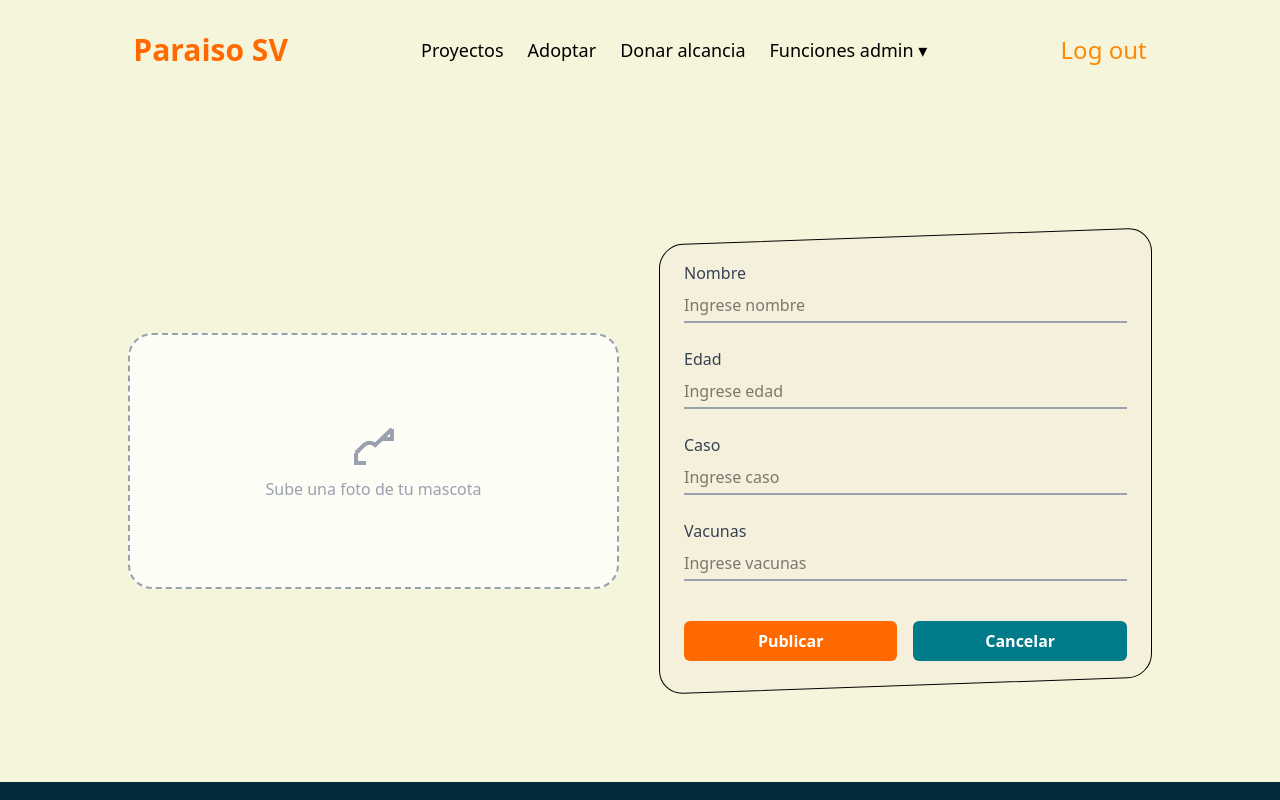
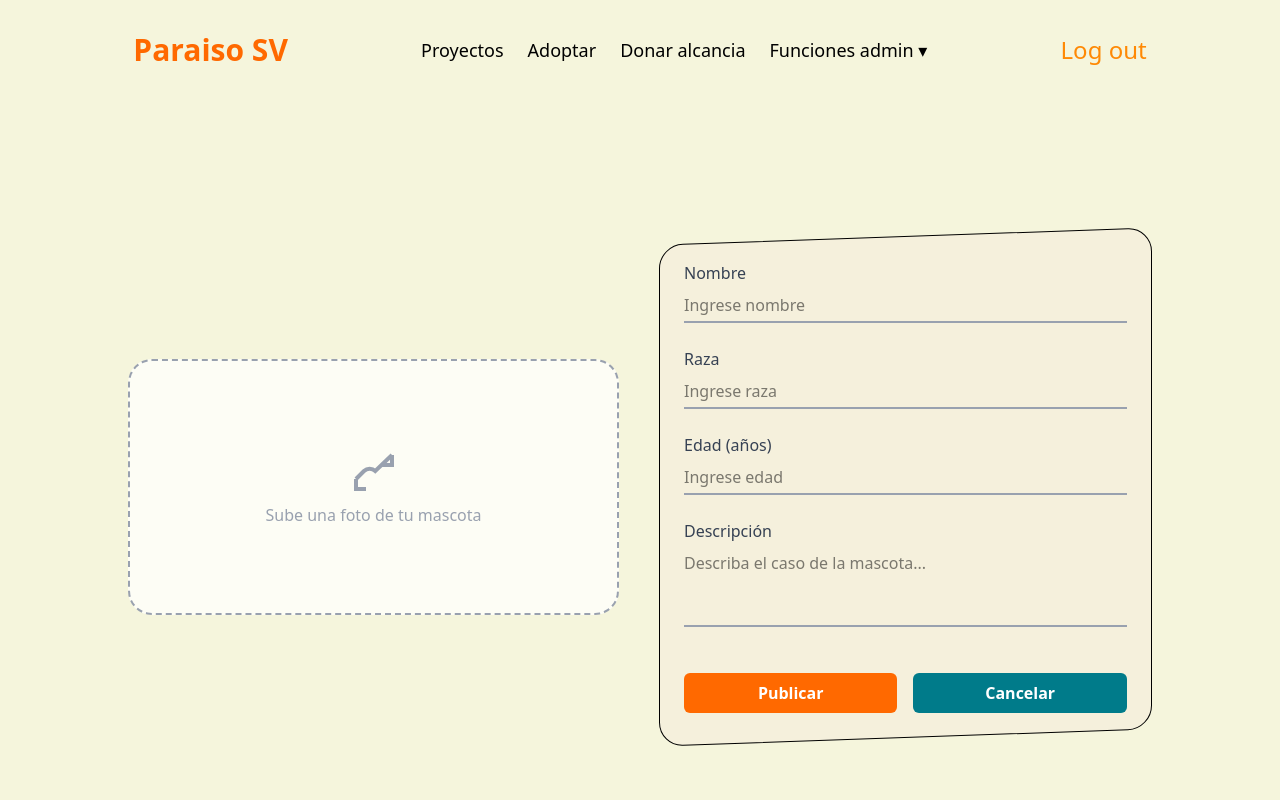
Before and after one commit to Whyzkell/ParaisoSV, a React (Vite) app in the folder ParaisoFrontend/: page /agregarmascota in a window 1280 px wide. Shown: the top 800 px of the page. Built offline with nearby package versions, Linux system fonts and the light colour scheme.

Commit message:
AgregarMascota

```diff
--- a/ParaisoFrontend/src/render/agregarMascosta.jsx
+++ b/ParaisoFrontend/src/render/agregarMascosta.jsx
@@ -1,23 +1,138 @@
 import React, { useState } from "react";
 import NavnoCAdm from "./componentes/navCesionAdm.jsx";
 import Footer from "./componentes/footer.jsx";
+import { useNavigate } from "react-router-dom";
+import { useAuth } from "../context/AuthContext.jsx"; // 1. Importar Auth
+import axios from "axios"; // 2. Importar Axios
+
+const API_URL = "http://localhost:8081"; // La URL de tu backend
 
 const AgregarMascota = () => {
-  const [imagen, setImagen] = useState(null);
+  const navigate = useNavigate();
+  const { user } = useAuth(); // 3. Obtener el usuario (para el token)
 
+  // 4. Estado para los campos del formulario (basado en PerroCreateDTO)
+  const [formData, setFormData] = useState({
+    nombre: "",
+    raza: "",
+    edad: "",
+    descr: "",
+  });
+
+  // 5. Estados separados para el archivo y la vista previa
+  const [imagenFile, setImagenFile] = useState(null); // El archivo a subir
+  const [imagenPreview, setImagenPreview] = useState(null); // La URL para mostrar
+  const [submitting, setSubmitting] = useState(false);
+
+  // 6. Manejador para el archivo de imagen
   const handleImagenChange = (e) => {
     const file = e.target.files[0];
     if (file) {
-      setImagen(URL.createObjectURL(file));
+      setImagenFile(file); // Guardamos el archivo
+      setImagenPreview(URL.createObjectURL(file)); // Creamos la vista previa
+    } else {
+      setImagenFile(null);
+      setImagenPreview(null);
+    }
+  };
+
+  // 7. Manejador para los campos de texto
+  const handleChange = (e) => {
+    const { name, value } = e.target;
+    setFormData((prev) => ({
+      ...prev,
+      [name]: value,
+    }));
+  };
+
+  // 8. Lógica para cancelar
+  const handleCancelar = () => {
+    setFormData({ nombre: "", raza: "", edad: "", descr: "" });
+    setImagenFile(null);
+    setImagenPreview(null);
+  };
+
+  // 9. Lógica de envío (el proceso de 2 pasos)
+  const handleSubmit = async (e) => {
+    e.preventDefault();
+
+    // Validaciones
+    if (!imagenFile) {
+      alert("Por favor, sube una foto de la mascota.");
+      return;
+    }
+    if (
+      !formData.nombre ||
+      !formData.raza ||
+      !formData.edad ||
+      !formData.descr
+    ) {
+      alert("Por favor, completa todos los campos.");
+      return;
+    }
+    if (!user || !user.token) {
+      alert("No estás autenticado. Inicia sesión como Admin.");
+      return;
+    }
+
+    setSubmitting(true);
+
+    try {
+      // --- PASO 1: Subir la imagen ---
+      const fileData = new FormData();
+      fileData.append("file", imagenFile); // "file" es la 'key' que espera tu FileController
+
+      const configImg = {
+        headers: {
+          "Content-Type": "multipart/form-data",
+          Authorization: `Bearer ${user.token}`,
+        },
+      };
+
+      const resImg = await axios.post(
+        `${API_URL}/api/files`,
+        fileData,
+        configImg
+      );
+      const imageUrl = resImg.data.url; // Obtenemos la URL de la imagen subida
+
+      // --- PASO 2: Crear la mascota con la URL ---
+      const petData = {
+        nombre: formData.nombre,
+        raza: formData.raza,
+        edad: parseInt(formData.edad), // El DTO espera un número
+        descr: formData.descr,
+        img: imageUrl, // Le pasamos la URL del Paso 1
+      };
+
+      const configPet = {
+        headers: {
+          Authorization: `Bearer ${user.token}`,
+        },
+      };
+
+      await axios.post(`${API_URL}/api/perros`, petData, configPet);
+
+      alert("¡Mascota publicada exitosamente!");
+      navigate("/"); // O a la página de visualizar mascotas
+    } catch (error) {
+      console.error("Error al agregar mascota:", error);
+      if (error.response?.status === 403) {
+        alert("Error: No tienes permisos de Administrador.");
+      } else if (error.response?.status === 401) {
+        alert("Error: Tu sesión ha expirado. Vuelve a iniciar sesión.");
+      } else {
+        alert("Ocurrió un error inesperado al publicar.");
+      }
+    } finally {
+      setSubmitting(false);
     }
   };
 
   return (
     <div className="min-h-screen bg-[#f5f5dc] font-sans">
-      {/* Encabezado */}
       <NavnoCAdm />
 
-      {/* Contenido principal */}
       <main className="max-w-5xl py-24 mx-auto mt-10 flex flex-col lg:flex-row items-center justify-center gap-10">
         {/* Área de imagen */}
         <div className="w-full lg:w-1/2 flex items-center justify-center border-2 border-dashed border-gray-400 rounded-3xl h-64 bg-[#fdfdf5]">
@@ -25,9 +140,9 @@ const AgregarMascota = () => {
             htmlFor="imagen"
             className="cursor-pointer w-full h-full flex flex-col items-center justify-center text-gray-400"
           >
-            {imagen ? (
+            {imagenPreview ? ( // <--- Usamos la vista previa
               <img
-                src={imagen}
+                src={imagenPreview}
                 alt="Mascota"
                 className="object-cover h-full w-full rounded-3xl"
               />
@@ -55,31 +170,85 @@ const AgregarMascota = () => {
           </label>
         </div>
 
-        {/* Formulario con líneas inferiores */}
+        {/* Formulario (Campos corregidos) */}
         <div className="relative transform -skew-y-2 border border-black rounded-3xl bg-[#F5F0DC] p-6 w-full lg:w-1/2">
-          <form className="transform skew-y-2 space-y-6">
-            {["Nombre", "Edad", "Caso", "Vacunas"].map((label) => (
-              <div key={label}>
+          {/* 10. Conectar el formulario */}
+          <form
+            className="transform skew-y-2 space-y-6"
+            onSubmit={handleSubmit}
+          >
+            {/* Campo Nombre */}
+            <div>
               <label className="block text-gray-700 font-medium mb-1">
-                  {label}
+                Nombre
               </label>
               <input
                 type="text"
-                  placeholder={`Ingrese ${label.toLowerCase()}`}
+                name="nombre"
+                value={formData.nombre}
+                onChange={handleChange}
+                placeholder="Ingrese nombre"
                 className="w-full bg-transparent border-b-2 border-gray-400 focus:border-orange-500 focus:outline-none py-1"
               />
             </div>
-            ))}
+
+            {/* Campo Raza (Corregido) */}
+            <div>
+              <label className="block text-gray-700 font-medium mb-1">
+                Raza
+              </label>
+              <input
+                type="text"
+                name="raza"
+                value={formData.raza}
+                onChange={handleChange}
+                placeholder="Ingrese raza"
+                className="w-full bg-transparent border-b-2 border-gray-400 focus:border-orange-500 focus:outline-none py-1"
+              />
+            </div>
+
+            {/* Campo Edad */}
+            <div>
+              <label className="block text-gray-700 font-medium mb-1">
+                Edad (años)
+              </label>
+              <input
+                type="number"
+                name="edad"
+                value={formData.edad}
+                onChange={handleChange}
+                placeholder="Ingrese edad"
+                className="w-full bg-transparent border-b-2 border-gray-400 focus:border-orange-500 focus:outline-none py-1"
+              />
+            </div>
+
+            {/* Campo Descripción (Corregido) */}
+            <div>
+              <label className="block text-gray-700 font-medium mb-1">
+                Descripción
+              </label>
+              <textarea
+                name="descr"
+                value={formData.descr}
+                onChange={handleChange}
+                placeholder="Describa el caso de la mascota..."
+                className="w-full bg-transparent border-b-2 border-gray-400 focus:border-orange-500 focus:outline-none py-1 h-20 resize-none"
+              />
+            </div>
+
             <div className="pt-4 flex gap-4">
               <button
                 type="submit"
-                className="w-full bg-orange-500 text-white py-2 rounded-md font-semibold hover:bg-orange-600 transition"
+                disabled={submitting}
+                className="w-full bg-orange-500 text-white py-2 rounded-md font-semibold hover:bg-orange-600 transition disabled:opacity-50"
               >
-                Publicar
+                {submitting ? "Publicando..." : "Publicar"}
               </button>
               <button
                 type="button"
-                className="w-full bg-[#007B8A] text-white py-2 rounded-md font-semibold hover:bg-[#006b75] transition"
+                onClick={handleCancelar}
+                disabled={submitting}
+                className="w-full bg-[#007B8A] text-white py-2 rounded-md font-semibold hover:bg-[#006b75] transition disabled:opacity-50"
               >
                 Cancelar
               </button>
```
Lines whose indentation alone changed are shown as unchanged.
